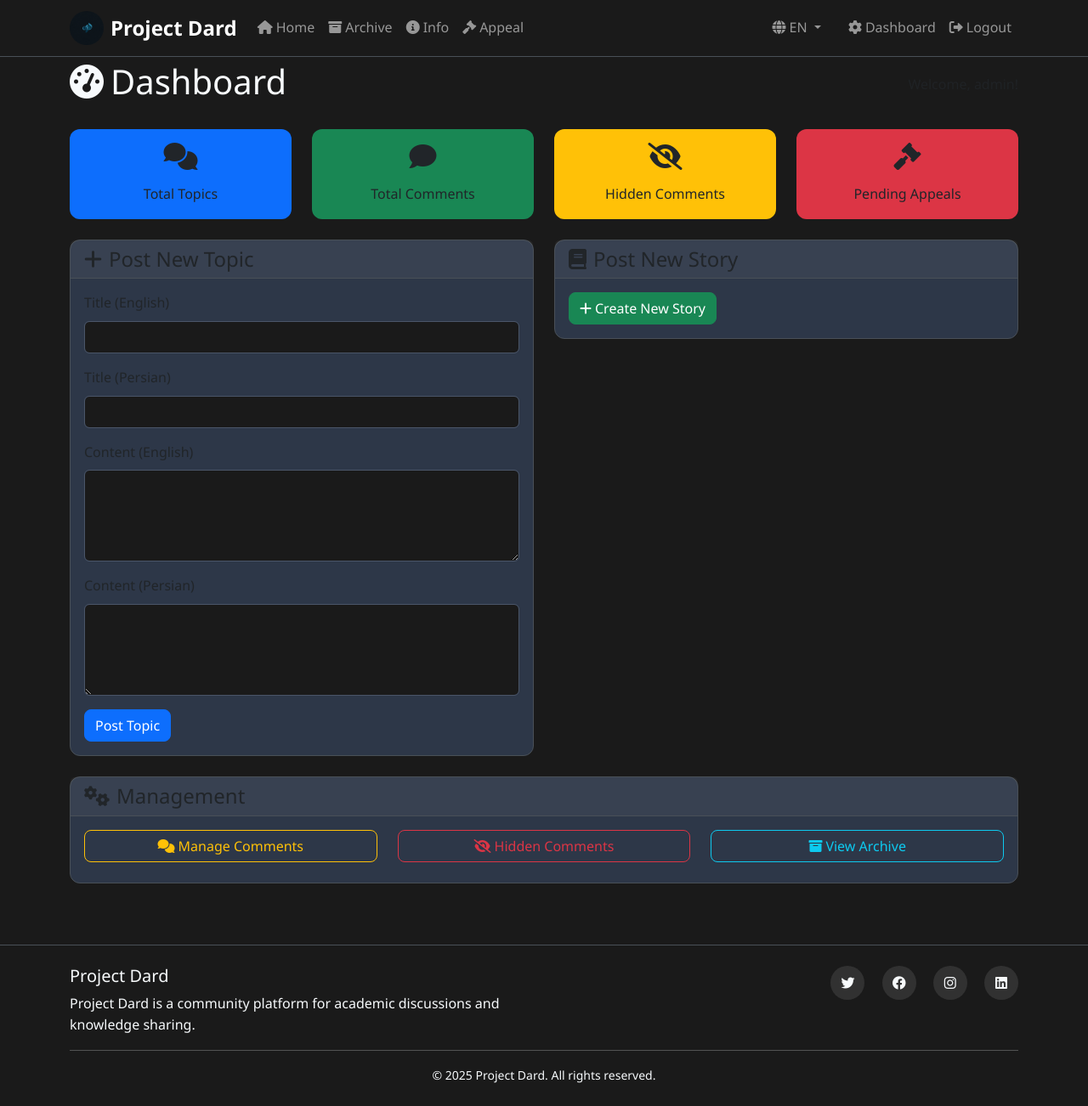
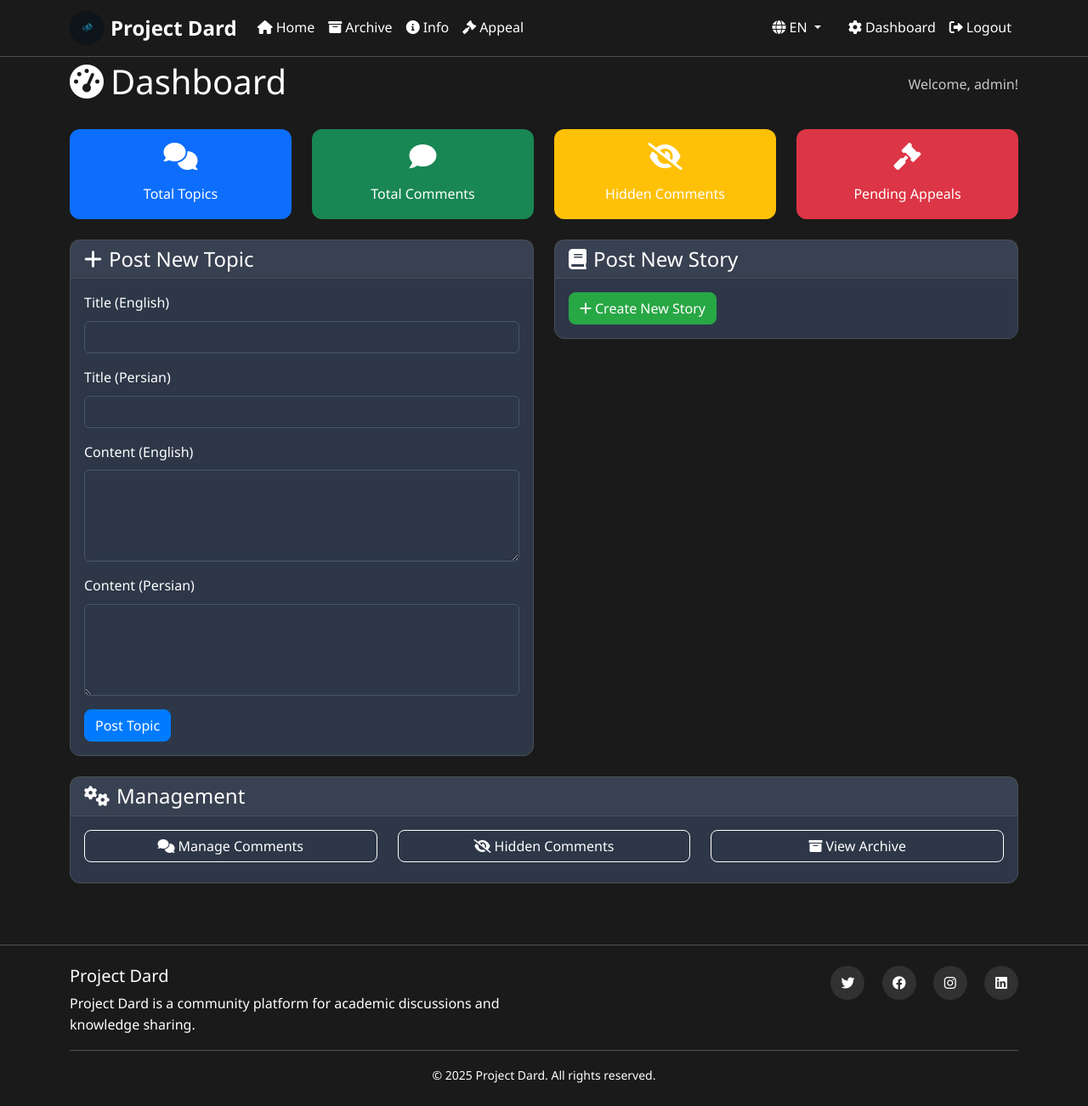
Before and after one commit to Ozair512/ProjectDard, a Flask app: page /admin/post_topic in a window 1280 px wide. Shown: the whole page at 85% size. Run offline with Flask 3, Linux system fonts and the light colour scheme; a user stored in the database is signed in; some libraries are stand-ins or nearby versions.

Commit message:
Improve readability by increasing text contrast across the entire website
Update CSS to force white text and improve color contrast for better readability on the dark theme.

Replit-Commit-Author: Agent
Replit-Commit-Session-Id: ac4cc178-77a1-4ab9-bb41-2e7b8c963745
Replit-Commit-Screenshot-Url: https://storage.googleapis.com/screenshot-production-us-central1/3c05d6ac-6c78-4b71-b159-2c1ba84aed9a/830883dc-3ba0-4020-a26a-c99cfe4c4cec.jpg

```diff
--- a/static/css/style.css
+++ b/static/css/style.css
@@ -13,7 +13,7 @@
 body {
     font-family: 'Segoe UI', Tahoma, Geneva, Verdana, sans-serif;
     background-color: #121212;
-    color: #ffffff;
+    color: #ffffff !important;
     line-height: 1.6;
 }
 
@@ -34,11 +34,51 @@ body[dir="rtl"],
 }
 
 .text-light {
-    color: #f7fafc !important;
+    color: #ffffff !important;
 }
 
 .border-secondary {
     border-color: #4a5568 !important;
+}
+
+/* Force white text for all content */
+h1, h2, h3, h4, h5, h6, p, span, div, a, label, small, strong, li, td, th {
+    color: #ffffff !important;
+}
+
+/* Links */
+a {
+    color: #ffffff !important;
+    text-decoration: none;
+}
+
+a:hover {
+    color: #007bff !important;
+    text-decoration: underline;
+}
+
+/* Specific overrides for muted text */
+.text-muted {
+    color: #c7c7c7 !important;
+}
+
+/* Card text */
+.card-title, .card-text, .card-body {
+    color: #ffffff !important;
+}
+
+/* Footer text */
+footer, footer * {
+    color: #ffffff !important;
+}
+
+/* Social links */
+.social-links a {
+    color: #ffffff !important;
+}
+
+.social-links a:hover {
+    color: #ffffff !important;
 }
 
 /* Navigation */
@@ -50,6 +90,28 @@ body[dir="rtl"],
 .navbar-brand {
     font-weight: 700;
     font-size: 1.5rem;
+    color: #ffffff !important;
+}
+
+.navbar-nav .nav-link {
+    color: #ffffff !important;
+}
+
+.navbar-nav .nav-link:hover {
+    color: #007bff !important;
+}
+
+.dropdown-menu {
+    background-color: #2d3748 !important;
+}
+
+.dropdown-item {
+    color: #ffffff !important;
+}
+
+.dropdown-item:hover {
+    background-color: #007bff !important;
+    color: #ffffff !important;
 }
 
 /* Cards */
@@ -70,16 +132,30 @@ body[dir="rtl"],
 }
 
 /* Forms */
+.form-control, .form-select {
+    background-color: #2d3748 !important;
+    border-color: #4a5568 !important;
+    color: #ffffff !important;
+}
+
 .form-control:focus,
 .form-select:focus {
-    background-color: #2d3748;
-    border-color: var(--primary-color);
-    color: #ffffff;
+    background-color: #2d3748 !important;
+    border-color: var(--primary-color) !important;
+    color: #ffffff !important;
     box-shadow: 0 0 0 0.2rem rgba(0, 123, 255, 0.25);
 }
 
 .form-control::placeholder {
-    color: #a0aec0;
+    color: #a0aec0 !important;
+}
+
+.form-label {
+    color: #ffffff !important;
+}
+
+.form-text {
+    color: #c7c7c7 !important;
 }
 
 /* Buttons */
@@ -87,10 +163,20 @@ body[dir="rtl"],
     border-radius: 8px;
     font-weight: 500;
     transition: all 0.2s ease-in-out;
+    color: #ffffff !important;
 }
 
 .btn:hover {
     transform: translateY(-1px);
+}
+
+.btn-outline-primary,
+.btn-outline-success,
+.btn-outline-warning,
+.btn-outline-danger,
+.btn-outline-info {
+    color: #ffffff !important;
+    border-color: currentColor !important;
 }
 
 .btn-outline-primary:hover,
@@ -98,7 +184,32 @@ body[dir="rtl"],
 .btn-outline-warning:hover,
 .btn-outline-danger:hover,
 .btn-outline-info:hover {
-    color: #ffffff;
+    color: #ffffff !important;
+}
+
+/* Specific button styles */
+.btn-primary {
+    background-color: #007bff !important;
+    border-color: #007bff !important;
+    color: #ffffff !important;
+}
+
+.btn-success {
+    background-color: #28a745 !important;
+    border-color: #28a745 !important;
+    color: #ffffff !important;
+}
+
+.btn-warning {
+    background-color: #ffc107 !important;
+    border-color: #ffc107 !important;
+    color: #000000 !important;
+}
+
+.btn-danger {
+    background-color: #dc3545 !important;
+    border-color: #dc3545 !important;
+    color: #ffffff !important;
 }
 
 /* Comments */
```
Also changed, not shown: other parts of static/css/style.css (+44 -16 lines), instance/project_dard.db.
